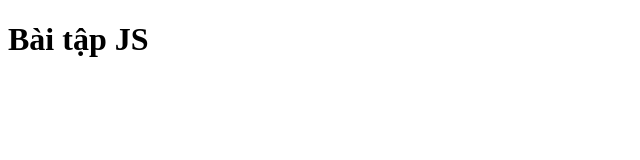
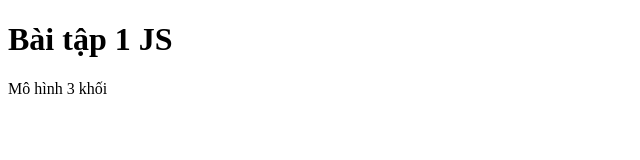
Before and after one commit to mikele97/BT_JS1, a plain HTML site: page BT1/index.html in a window 1280 px wide. Shown: the whole page, without its empty margins (0-640 px from the left). Drawn offline with Linux system fonts and the light colour scheme.

Commit message:
update bai

```diff
--- a/BT1/index.html
+++ b/BT1/index.html
@@ -4,10 +4,11 @@
     <meta charset="UTF-8">
     <meta http-equiv="X-UA-Compatible" content="IE=edge">
     <meta name="viewport" content="width=device-width, initial-scale=1.0">
-    <title>Bài tập JS</title>
+    <title>Bài tập 1 JS</title>
 </head>
 <body>
-    <h1>Bài tập JS</h1>
+    <h1>Bài tập 1 JS</h1>
+    <p>Mô hình 3 khối</p>
 
 
     <script src="./index.js"></script>
```
